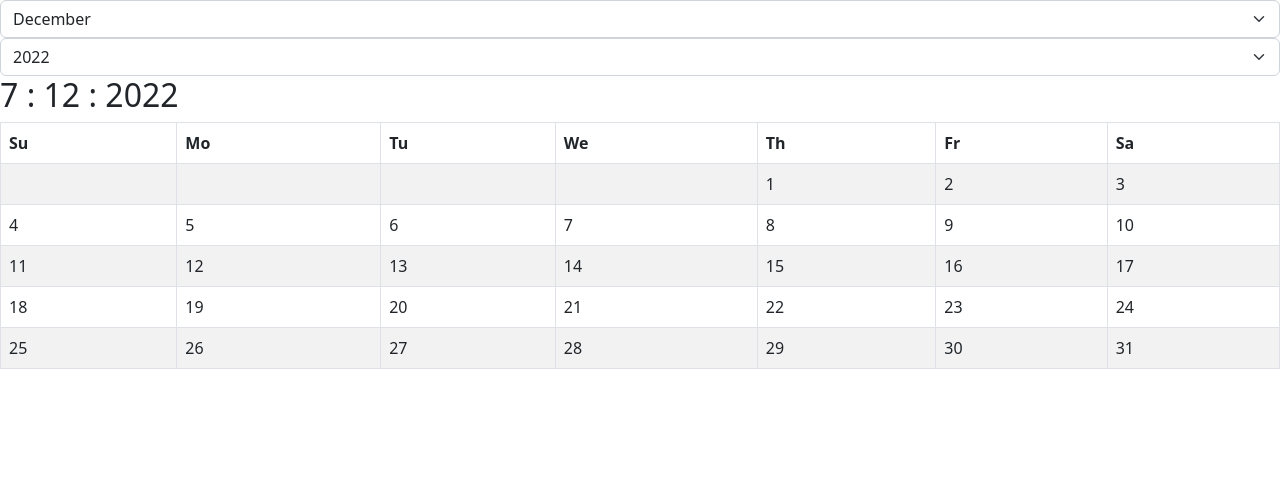
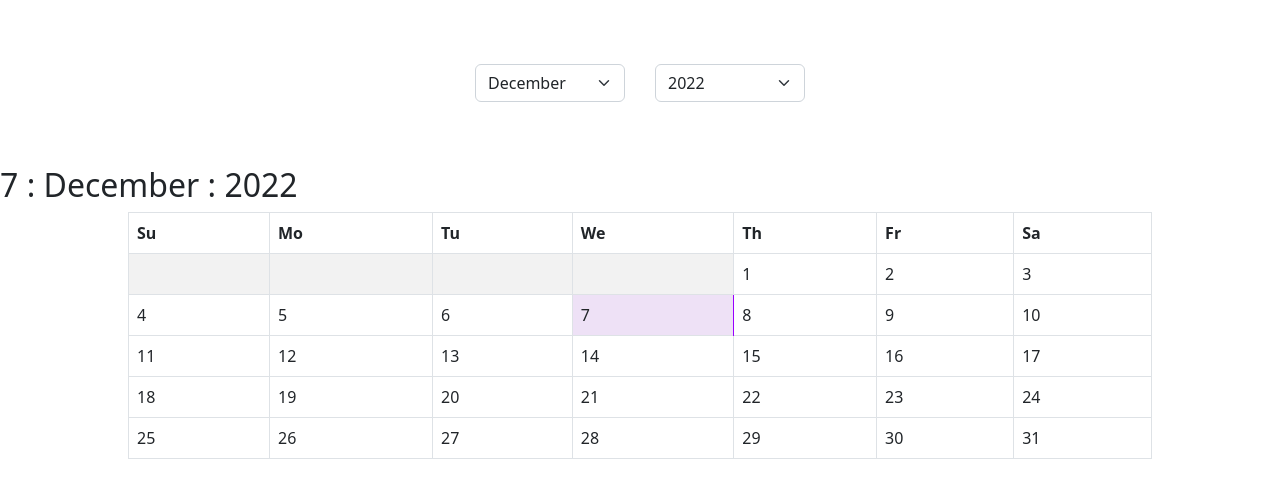
Before and after one commit to Blinina/Event-Calendar, a React (Create React App) app in the folder my-app/: page / in a window 1280 px wide. Shown: the top 498 px of the page. Built offline with nearby package versions, Linux system fonts and the light colour scheme.

Commit message:
added css and day-select

```diff
--- a/my-app/src/components/Main.jsx
+++ b/my-app/src/components/Main.jsx
@@ -1,13 +1,15 @@
-import { React, useState } from "react";
-import { Table, Form } from 'react-bootstrap';
+import { React, useState, useEffect  } from "react";
+import { Table, Form, Button } from 'react-bootstrap';
 import createCalendar from "../createCalendar";
 
 export default function Main() {
+    const [yearCalendar, setYearCalendar] = useState(false);
+    const [monthCalendar, setMonthCalendar] = useState(true);
+
     const [currentMonth, setCurrentMonth] = useState(new Date(Date.now()).getMonth());
     const [currentYear, setCurrentYear] = useState(new Date(Date.now()).getFullYear());
     const [currentDay, setCurrentDay] = useState(new Date(Date.now()).getDate());
 
-console.log(new Date(Date.now()))
     // const nextMonth = new Date(year, month + 1);
     const daysArr = ['Su', 'Mo', 'Tu', 'We', 'Th', 'Fr', 'Sa'];
     const monthArr = ['January', 'February', 'March', 'April', 'May',
@@ -15,19 +17,23 @@ console.log(new Date(Date.now()))
 
     const yearsArr = [2020, 2021, 2022, 2023, 2024];
 
-    const calendar = createCalendar(currentYear, currentMonth);
-
-   const handleDay  = (el) =>{
-    console.log(el);
-    setCurrentDay(el)
-
+    const handleDay = (el) => {
+        setCurrentDay(el);
     }
-   const handleYear = (e) =>{
+    const handleYear = (e) => {
         setCurrentYear(e.target.value)
     }
-   const  handleMonth  = (e) => {
+    const handleMonth = (e) => {
         setCurrentMonth(monthArr.indexOf(e.target.value))
     }
+    // const handleDefault = () => {
+
+
+    // }
+    // const handleYear = () => {
+
+    // };
+     const calendar = createCalendar( currentYear, currentMonth)
 
     return (<div>
         <div className="header">
@@ -40,13 +46,15 @@ console.log(new Date(Date.now()))
             <Form.Select
                 name="yearSelect"
                 value={currentYear}
-             onChange={(e) =>handleYear(e)} >
+                onChange={(e) => handleYear(e)} >
                 {yearsArr.map((el) => <option key={el} value={el}>{el}</option>)}
             </Form.Select>
+            {/* <Button onClick={handlePrevious}>Month</Button>
+            <Button onClick={handleNext}>Year</Button> */}
         </div>
-        <h2> {currentDay} : {currentMonth+1} : {currentYear} </h2>
-        <Table striped bordered hover>
-            <thead>
+        <h2> {currentDay} : {monthArr[currentMonth]} : {currentYear} </h2>
+        <Table striped bordered hover className="table">
+            <thead >
                 <tr>
                     {daysArr.map((el) => <th key={el}>{el}</th>)}
                 </tr>
@@ -54,11 +62,12 @@ console.log(new Date(Date.now()))
             <tbody>
                 {calendar.map((week, index) => (
                     <tr key={index}>
-                        {week.map((el, i) => el ? <td onClick={()=>handleDay(el.getDate())} key={i}>{el.getDate()}</td> : <td key={i} />)}
+                        {week.map((el, i) => el ? <td className={el.getDate()===currentDay ? 'selectTD' : 'white'} onClick={() => handleDay(el.getDate())} key={i}>{el.getDate()}</td> : <td key={i} />)}
                     </tr>
                 ))}
             </tbody>
         </Table>
+
     </div>
     )
 }
--- a/my-app/src/index.css
+++ b/my-app/src/index.css
@@ -1,5 +1,21 @@
-.select{
-   background-color: aqua;
-    border-color: blue;
+.selectTD{
+    --bs-table-accent-bg: rgb(238, 225, 246)!important;
+    border-color: rgb(153, 0, 255);
     border-width: 2px;
 }
+.white{
+    --bs-table-accent-bg: white!important;
+}
+.header{
+    margin: 5%;
+    display: flex;
+    gap:30px;
+    justify-content: center;
+}
+select{
+    max-width: 150px;
+}
+.table{
+    width: 80%;
+    margin: auto;
+}
```
Lines whose indentation alone changed are shown as unchanged.
